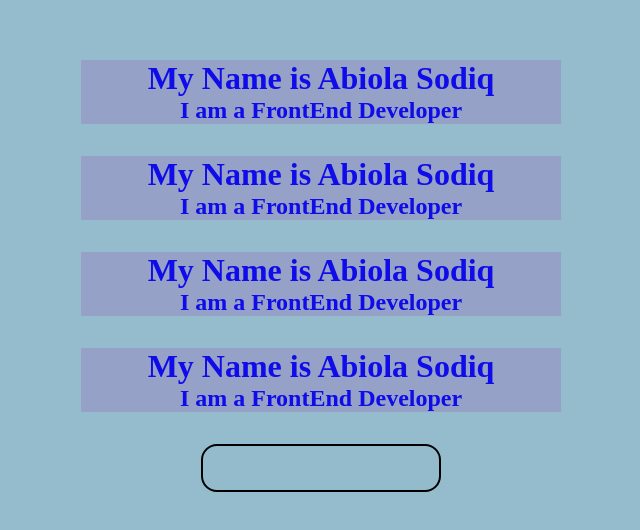
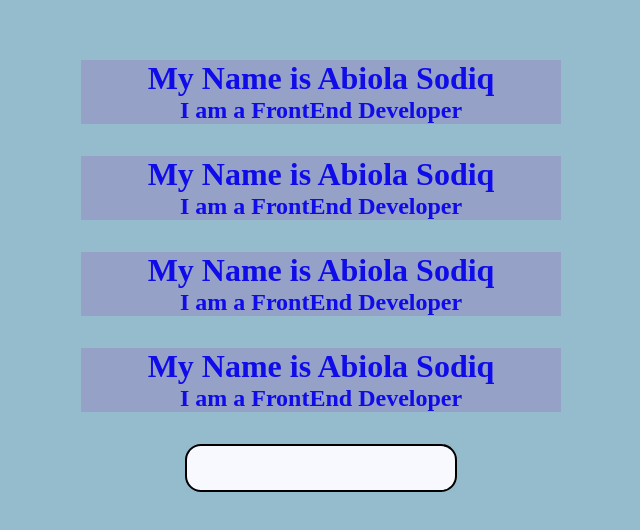
Before and after one commit to Abiola-Sodiq/myReactAssesment, a React (Create React App) app: page / in a window 1280 px wide. Shown: the part 124-654 px from the top of the page, without its empty margins (319-959 px from the left). Built offline with nearby package versions, Linux system fonts and the light colour scheme.

Commit message:
final commit

```diff
--- a/src/App.jsx
+++ b/src/App.jsx
@@ -1,6 +1,4 @@
-//imports
-
-import React from 'react'
+//components import
 import Input from "./Components/Input"
 import Output from './Components/Output'
 
--- a/src/index.css
+++ b/src/index.css
@@ -14,10 +14,12 @@
     gap: 2rem;
 }
 #input{
-    width:15rem;
+    width:17rem;
     height: 3rem;
     border-radius: 1rem;
+    outline: none;
     border: 2px solid black;
+    background-color: ghostwhite;
 }
 #output{
     color: rgb(15, 11, 233);
```
